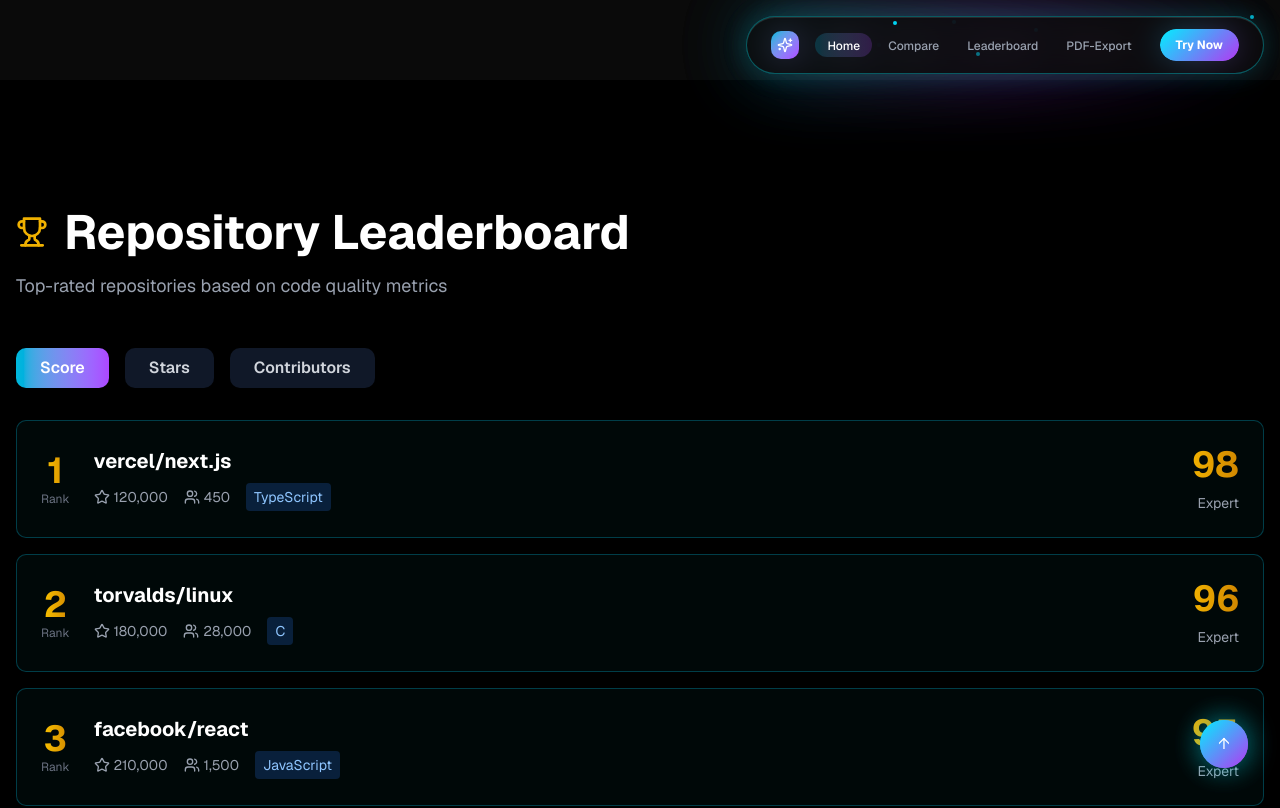
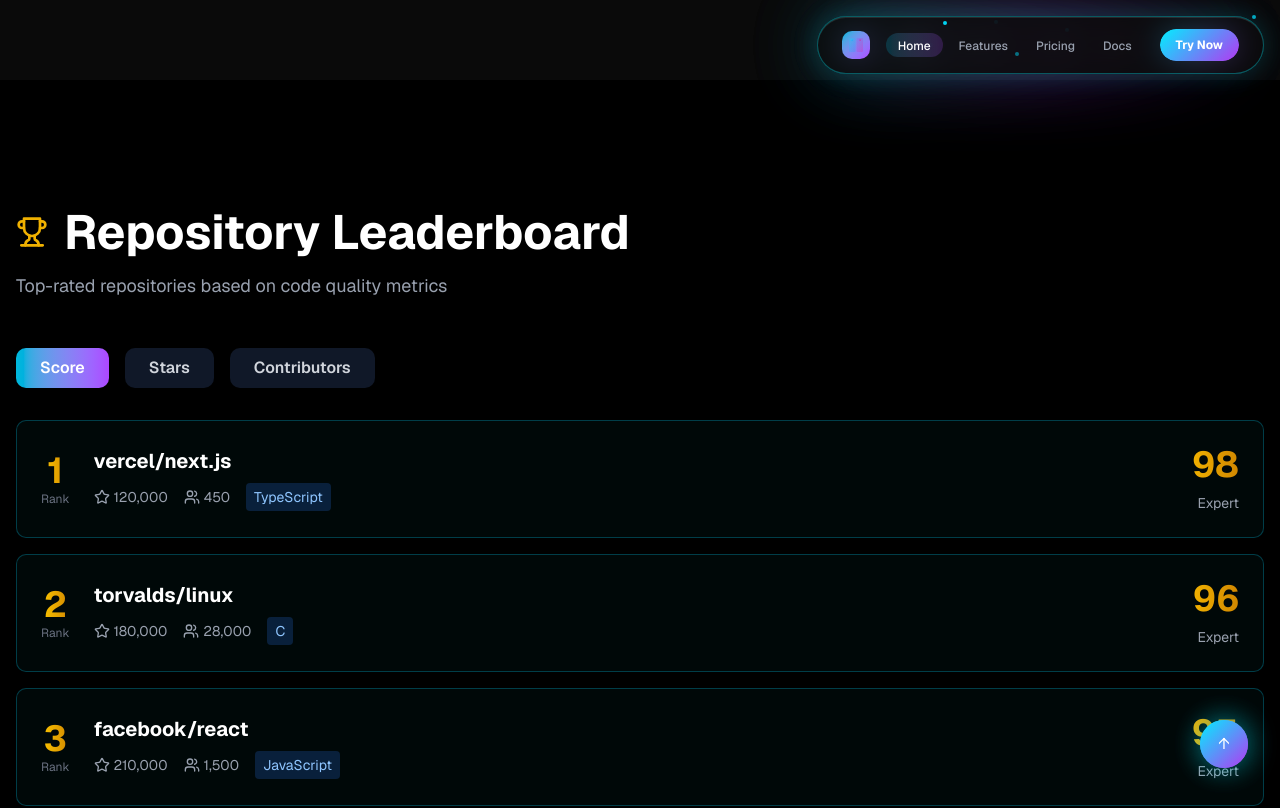
Before and after one commit to Anubhab-Rakshit/repomirror, a Next.js app: page /leaderboard in a window 1280 px wide. Shown: the top 808 px of the page. Built offline with nearby package versions, Linux system fonts and the light colour scheme.

Commit message:
Update navbar.tsx

```diff
--- a/components/navbar.tsx
+++ b/components/navbar.tsx
@@ -1,17 +1,18 @@
 "use client"
 
 import type React from "react"
+import RepoMirrorLogo from "@/components/logo"
+import { Menu, X } from "lucide-react"
 
 import { useState, useEffect } from "react"
 import Link from "next/link"
 import { motion } from "framer-motion"
-import { Sparkles } from "lucide-react"
-import RepositoryInput from "./repository-input"
 
 export default function Navbar() {
   const [isScrolled, setIsScrolled] = useState(false)
   const [activeLink, setActiveLink] = useState("home")
   const [mousePos, setMousePos] = useState({ x: 0, y: 0 })
+  const [isMobileMenuOpen, setIsMobileMenuOpen] = useState(false)
 
   useEffect(() => {
     const handleScroll = () => setIsScrolled(window.scrollY > 50)
@@ -21,10 +22,9 @@ export default function Navbar() {
 
   const navItems = [
     { label: "Home", href: "/", id: "home" },
-    { label: "Compare", href: "/compare", id: "compare" },
-     { label: "Leaderboard", href: "/leaderboard", id: "leaderboard" },
-      { label: "PDF-Export", href: "/pdf-export", id: "pdf-export" },
-
+    { label: "Features", href: "/features", id: "features" },
+    { label: "Pricing", href: "#pricing", id: "pricing" },
+    { label: "Docs", href: "/docs", id: "docs" },
   ]
 
   const handleMouseMove = (e: React.MouseEvent) => {
@@ -40,10 +40,7 @@ export default function Navbar() {
         initial={{ opacity: 0, y: -20 }}
         animate={{ opacity: 1, y: 0 }}
         transition={{ duration: 0.6 }}
-        className={`fixed top-4 right-4 z-50 transition-all duration-300 ${isScrolled ? "top-2 right-2 scale-90" : ""}`}
-        style={{
-          transform: isScrolled ? "scale(0.85)" : "scale(1)",
-        }}
+        className={`fixed top-4 right-4 z-50 transition-all duration-300 ${isScrolled ? "top-2 right-2" : ""}`}
       >
         {/* OUTER GLOW */}
         <div className="absolute inset-0 rounded-full bg-gradient-to-r from-cyan-500 via-purple-500 to-magenta-500 opacity-20 blur-2xl" />
@@ -70,10 +67,10 @@ export default function Navbar() {
             whileHover={{ rotate: 360, scale: 1.1 }}
             transition={{ duration: 0.6 }}
           >
-            <Sparkles className="w-4 h-4 text-white" />
+            <RepoMirrorLogo size="sm" animated={false} className="w-4 h-4" />
           </motion.div>
 
-          {/* NAV LINKS */}
+          {/* NAV LINKS - Hidden on mobile, visible on md+ */}
           <div className="hidden md:flex items-center gap-1">
             {navItems.map((item, idx) => (
               <motion.div key={item.id} className="relative">
@@ -87,7 +84,6 @@ export default function Navbar() {
                   {item.label}
                 </Link>
 
-                {/* ACTIVE INDICATOR */}
                 {activeLink === item.id && (
                   <motion.div
                     layoutId="activeIndicator"
@@ -102,7 +98,7 @@ export default function Navbar() {
           {/* CTA BUTTON */}
           <motion.div className="relative overflow-hidden rounded-full" whileHover={{ scale: 1.05 }}>
             <motion.button
-              className="relative px-4 py-2 text-xs font-bold text-white rounded-full"
+              className="relative px-4 py-2 text-xs font-bold text-white rounded-full hidden sm:block"
               style={{
                 background: "linear-gradient(135deg, #00f0ff, #b537f2, #ff006e)",
                 backgroundSize: "200% 200%",
@@ -115,6 +111,16 @@ export default function Navbar() {
               Try Now
             </motion.button>
           </motion.div>
+
+          {/* MOBILE MENU TOGGLE */}
+          <motion.button
+            onClick={() => setIsMobileMenuOpen(!isMobileMenuOpen)}
+            className="md:hidden p-2 rounded-full hover:bg-cyan-500/10 transition-colors"
+            whileHover={{ scale: 1.1 }}
+            whileTap={{ scale: 0.95 }}
+          >
+            {isMobileMenuOpen ? <X className="w-4 h-4 text-cyan-400" /> : <Menu className="w-4 h-4 text-cyan-400" />}
+          </motion.button>
 
           {/* FLOATING PARTICLES */}
           {[...Array(3)].map((_, i) => (
@@ -136,6 +142,43 @@ export default function Navbar() {
             />
           ))}
         </motion.div>
+
+        {/* MOBILE MENU */}
+        <motion.div
+          initial={{ opacity: 0, y: -10 }}
+          animate={{ opacity: isMobileMenuOpen ? 1 : 0, y: isMobileMenuOpen ? 0 : -10 }}
+          transition={{ duration: 0.2 }}
+          className={`absolute top-full right-0 mt-2 ${isMobileMenuOpen ? "block" : "hidden"}`}
+        >
+          <div
+            className="rounded-2xl p-4"
+            style={{
+              background: "rgba(10, 10, 10, 0.9)",
+              backdropFilter: "blur(16px)",
+              border: "1px solid rgba(0, 240, 255, 0.3)",
+              minWidth: "200px",
+            }}
+          >
+            {navItems.map((item) => (
+              <motion.div key={item.id} whileHover={{ x: 4 }}>
+                <Link
+                  href={item.href}
+                  onClick={() => {
+                    setActiveLink(item.id)
+                    setIsMobileMenuOpen(false)
+                  }}
+                  className={`block px-4 py-2 rounded-lg text-sm font-medium transition-all ${
+                    activeLink === item.id
+                      ? "text-cyan-400 bg-cyan-500/10"
+                      : "text-gray-400 hover:text-white hover:bg-gray-900/50"
+                  }`}
+                >
+                  {item.label}
+                </Link>
+              </motion.div>
+            ))}
+          </div>
+        </motion.div>
       </motion.div>
 
       {/* SCROLL PROGRESS INDICATOR */}
```
